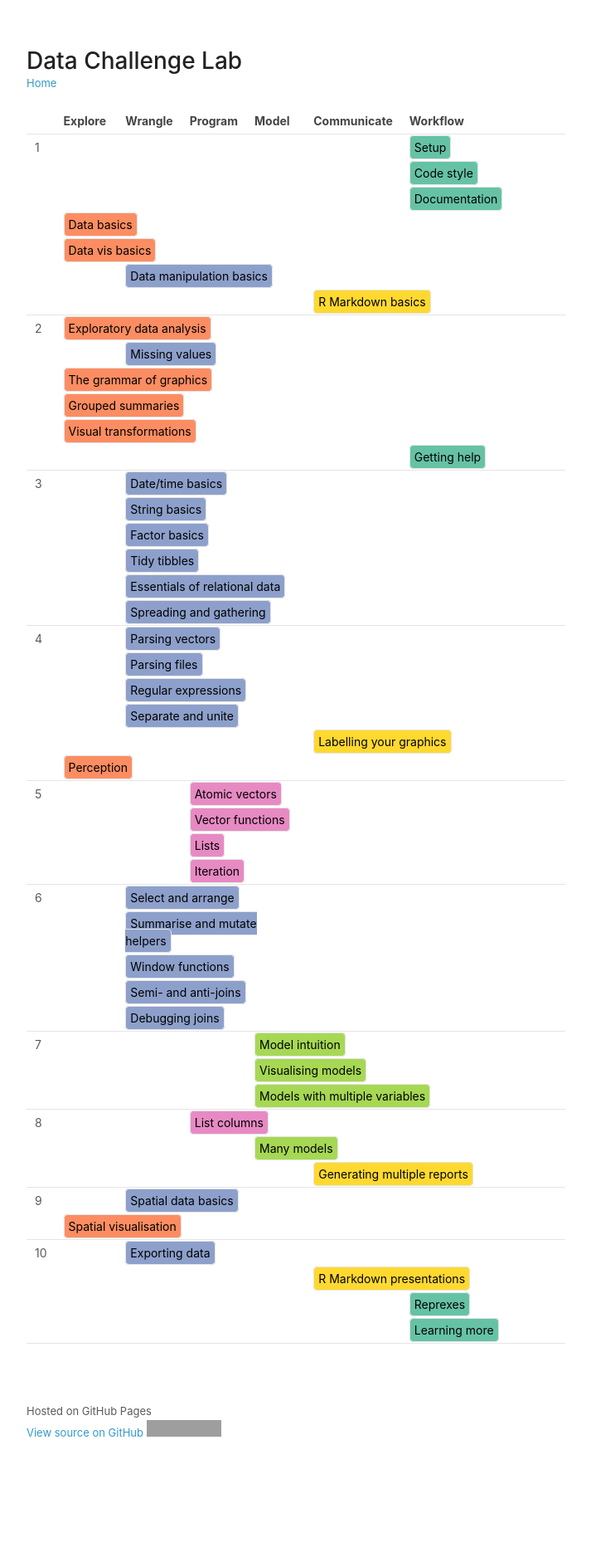
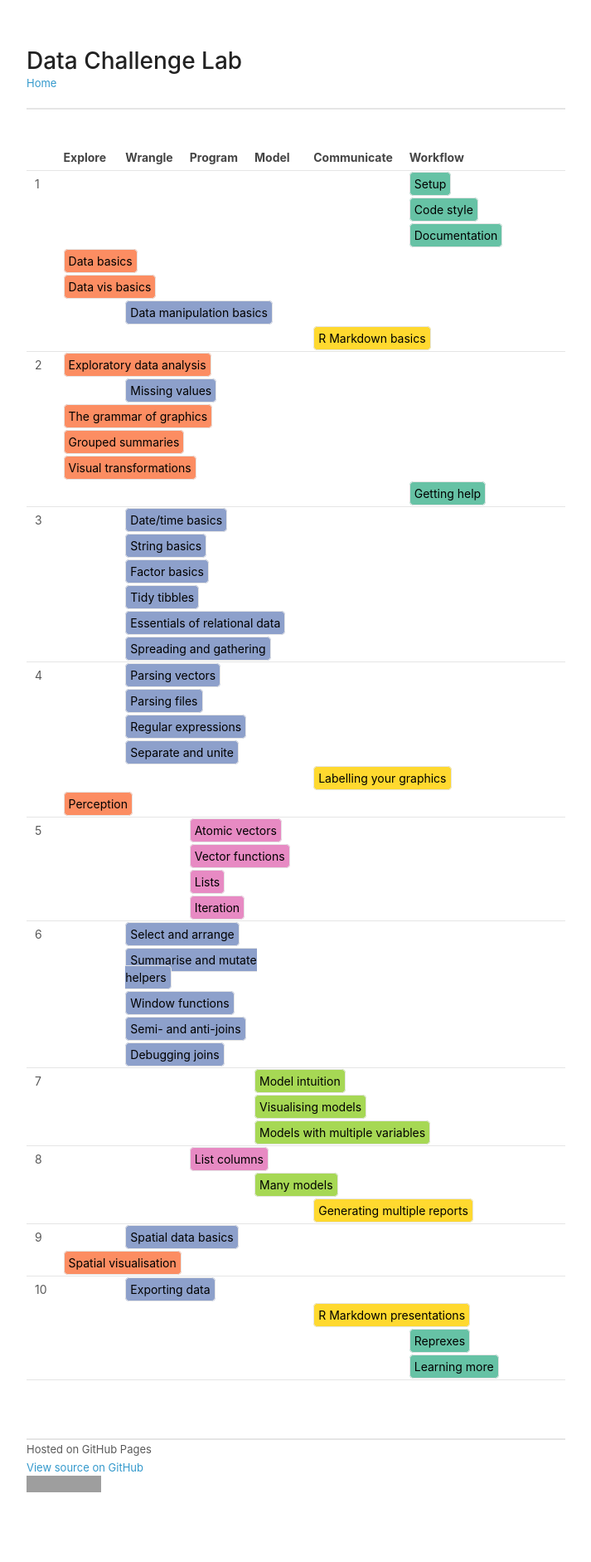
Before and after one commit to dcl-2017-04/curriculum, a Jekyll site: the page built from docs/index.md, in a window 1280 px wide. Shown: the whole page at 83% size, without its empty margins (283-996 px from the left). Built offline with Jekyll 4.4.1, drawn with Linux system fonts in a browser that asks for light colours; our own code applies the rules of GitHub Pages for plain Markdown files; a script that is not in the unit is left out; before the commit the page ends 1814 px from its top, so only the background shows below that; grey boxes are pictures that could not be loaded.

Commit message:
Header and footer tweaks

```diff
--- a/docs/_layouts/default.html
+++ b/docs/_layouts/default.html
@@ -25,7 +25,7 @@
       <footer>
         <p><small>
           Hosted on GitHub Pages <br />
-          <a href="{{ site.github.repository_url }}">View source on GitHub</a>
+          <a href="{{ site.github.repository_url }}">View source on GitHub</a><br />
           <a rel="license" href="http://creativecommons.org/licenses/by-nc/4.0/">
              <img alt="CC-BY-NC" src="https://i.creativecommons.org/l/by-nc/4.0/88x31.png" />
           </a>
--- a/docs/style.css
+++ b/docs/style.css
@@ -157,4 +157,5 @@ col.theme {width: 11.85%;}
   .wrapper {width: 100%;}
 }
 
-footer {margin-top: 5em; border-top 2px solid #e5e5e5}
+footer {margin-top: 5em; border-top: 2px solid #e5e5e5;}
+header {margin-bottom: 3em; border-bottom: 2px solid #e5e5e5;}
```
